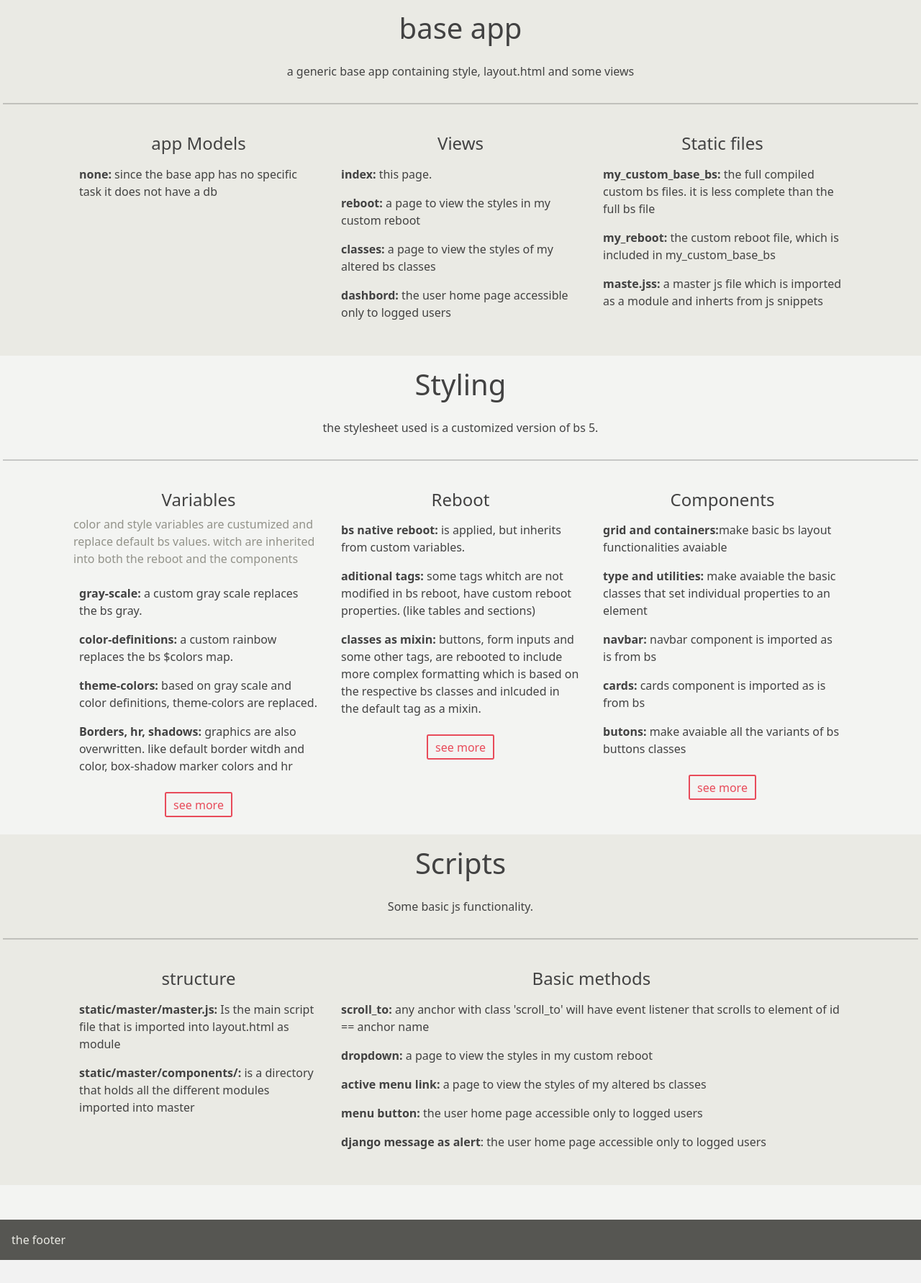
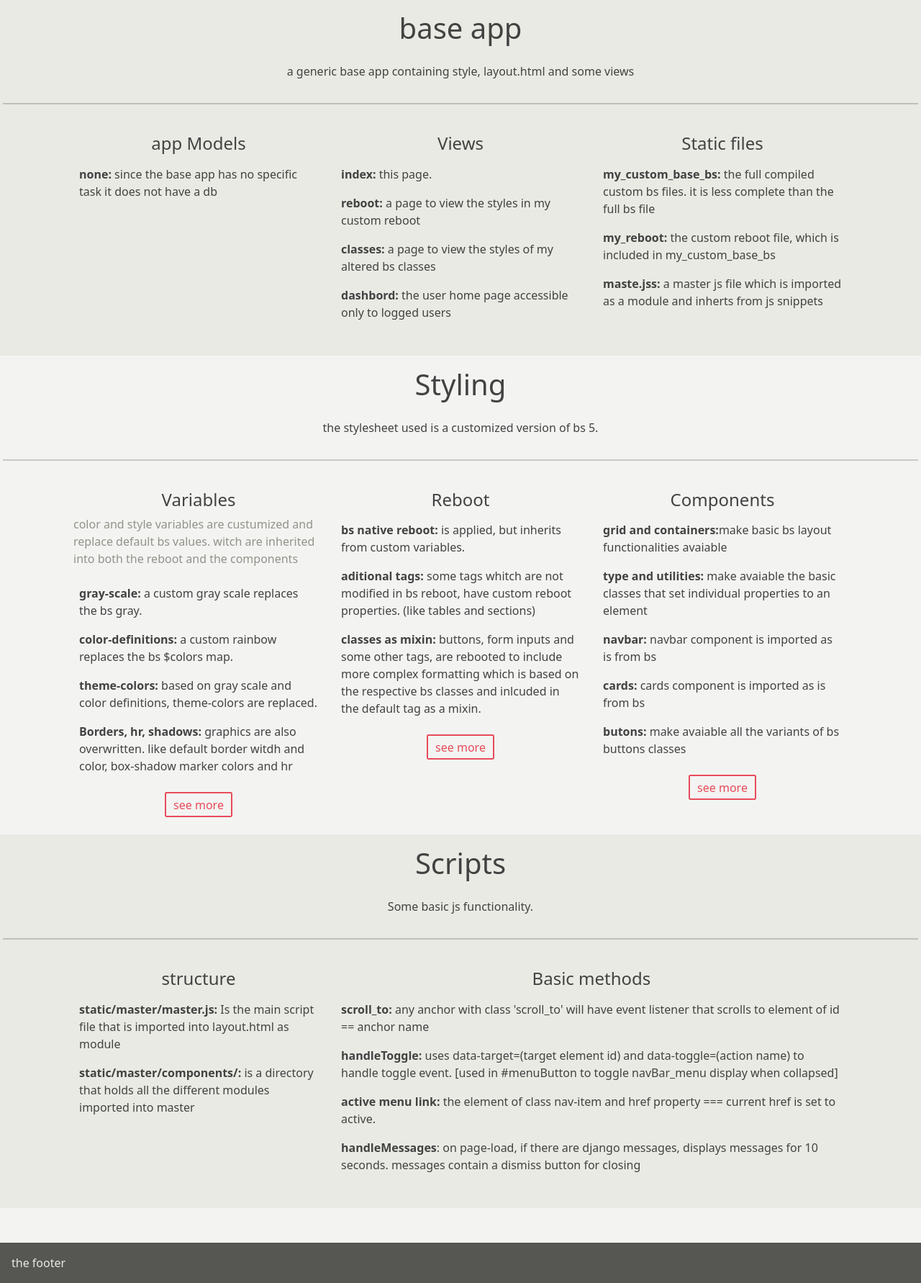
Before and after one commit to juliavillela/defaultDjango, a Django app: page / in a window 1280 px wide. Shown: the part 788-2570 px from the top of the page at 72% size. Before the commit the page ends 2538 px from the top, so only its background shows below. Run offline with Django 3.2, Linux system fonts and the light colour scheme.

Commit message:
updates templates

```diff
--- a/accounts/templates/accounts/form_page.html
+++ b/accounts/templates/accounts/form_page.html
@@ -1,6 +1,7 @@
 {% extends 'base/layout.html' %}
 
 {% block body %}
+<div class="container mt-4">
     <div class="card bg-body">
         <div class="card-header">
             <h3>{% block form_title %}{% endblock %}</h3>
@@ -14,5 +15,6 @@
             {% endblock %}
         </div>
     </div>
+</div>
 
 {% endblock %}
--- a/base/templates/base/dashboard.html
+++ b/base/templates/base/dashboard.html
@@ -5,7 +5,8 @@
     <div class="card border-0 shadow">
         <div class=card-body>
             <h1 class="text-muted">DASHBOARD</h1>
-            <h3> hi, {{user.username}}</h3>
+            <h4> hi, {{user.username}}</h4>
+            <p> email {{user.email}}</p>
         </div>
     </div>
 </div>
--- a/base/templates/base/index.html
+++ b/base/templates/base/index.html
@@ -121,7 +121,7 @@
                 <p><b>butons:</b> make avaiable all the variants of bs buttons classes</p>
 
             </div>
-            <a href="#" class='btn btn-outline-primary'>see more</a>
+            <a href="{% url 'base:classes' %}" class='btn btn-outline-primary'>see more</a>
         </div>
 
     </div>
@@ -144,10 +144,9 @@
             <h4>Basic methods</h4>
             <div class="card-body text-start p-2">
                 <p><b>scroll_to:</b> any anchor with class 'scroll_to' will have event listener that scrolls to element of id == anchor name</p>
-                <p><b>dropdown:</b> a page to view the styles in my custom reboot</p>
-                <p><b>active menu link:</b> a page to view the styles of my altered bs classes</p>
-                <p><b>menu button:</b> the user home page accessible only to logged users</p>
-                <p><b>django message as alert</b>:</b> the user home page accessible only to logged users</p>
+                <p><b>handleToggle:</b> uses data-target=(target element id) and data-toggle=(action name) to handle toggle event. [used in #menuButton to toggle navBar_menu display when collapsed]</p>
+                <p><b>active menu link:</b> the element of class nav-item and href property === current href is set to active.</p>
+                <p><b>handleMessages</b>:</b> on page-load, if there are django messages, displays messages for 10 seconds. messages contain a dismiss button for closing</p>
             </div>
         </div>
     </div>
--- a/base/templates/base/layout.html
+++ b/base/templates/base/layout.html
@@ -3,34 +3,34 @@
 {% block layout %}
 <div>
     <header col-1>
-        <nav class="navbar navbar-expand-md navbar-dark bg-dark">
+        <nav class="navbar navbar-expand-md navbar-light bg-light">
             <div class="container-fluid">
             <a class="navbar-brand" href="{% url 'base:index' %}">Brand</a>
-            <button class="navbar-toggler" type="button" data-bs-toggle="collapse" data-bs-target="#navbarSupportedContent" aria-controls="navbarSupportedContent" aria-expanded="false" aria-label="Toggle navigation">
+            <button id="menuButton" class="navbar-toggler" type="button" data-toggle="collapse" data-target="#navbarMenu" aria-controls="navbarMenu" aria-expanded="false" aria-label="Toggle navigation">
                 <span class="navbar-toggler-icon">
                 </span>
             </button>
-            <div class="collapse navbar-collapse" id="navbarSupportedContent">
+            <div class="collapse navbar-collapse" id="navbarMenu">
                 <ul class="navbar-nav me-auto mb-2 mb-md-0">
 
-                <li class="nav-item">
-                    <a class="nav-link" href="{% url 'base:reboot' %}">reboot</a>
+                <li name='reboot' class="nav-item">
+                    <a  class="nav-link" href="{% url 'base:reboot' %}">reboot</a>
                 </li>
-                <li class="nav-item">
-                    <a class="nav-link" href="{% url 'base:classes' %}">classes</a>
+                <li name='classes' class="nav-item">
+                    <a  class="nav-link" href="{% url 'base:classes' %}">components</a>
                 </li>
-                <li class="nav-item">
+                <li name='variables' class="nav-item">
                     <a class="nav-link" href="{% url 'base:variables' %}">variables</a>
                 </li>
                 {% if request.user.is_authenticated %}
-                    <li class="nav-item">
+                    <li name='dashboard' class="nav-item">
                         <a class="nav-link" href="{% url 'base:dashboard' %}">dashboard</a>
                     </li>
-                    <li class="nav-item">
+                    <li name='logout' class="nav-item">
                         <a class="nav-link" href="{% url 'logout' %}">logout</a>
                     </li>
                 {% else %}
-                    <li class="nav-item">
+                    <li name='login' class="nav-item">
                         <a class="nav-link" href="{% url 'login' %}">login</a>
                     </li>
                 {% endif %}
--- a/base/templates/base/pre_layout.html
+++ b/base/templates/base/pre_layout.html
@@ -11,7 +11,7 @@
     <title>{%block title%}{% endblock %}</title>
 </head>
 
-<body>
+<body class="d-flex flex-column justify-content-between min-vh-100">
     <div id="django-message-container">
 
         {% if messages %}
@@ -24,7 +24,7 @@
             {% endfor %}
         </ul>
         {% endif %}
-        <button id="#close-django-message" class="btn-close"></button>
+        <button id="close-django-message" class="btn-close"></button>
     </div>
     {% block layout %} {% endblock %}
 </body>
--- a/base/templates/base/snippets/_django_message.html
+++ b/base/templates/base/snippets/_django_message.html
@@ -1,3 +1,5 @@
+
+<!-- django message component: ids correspond to js functions -->
 <div id="django-message-container">
     {% if messages %}
     <ul>
@@ -6,4 +8,5 @@
         {% endfor %}
     </ul>
     {% endif %}
+    <button id="close-django-message" class="btn-close"></button>
   </div>
--- a/base/views.py
+++ b/base/views.py
@@ -22,6 +22,9 @@ def reboot(request):
 def classes(request):
     return render(request, 'base/classes.html')
 
+def variables(request):
+    return render(request, 'base/variables.html')
+
 @login_required
 def dashboard(request):
     return render(request, 'base/dashboard.html')
```
Also changed, not shown: accounts/templates/accounts/register.html (+8 -8 lines). Lines whose indentation alone changed are shown as unchanged.
